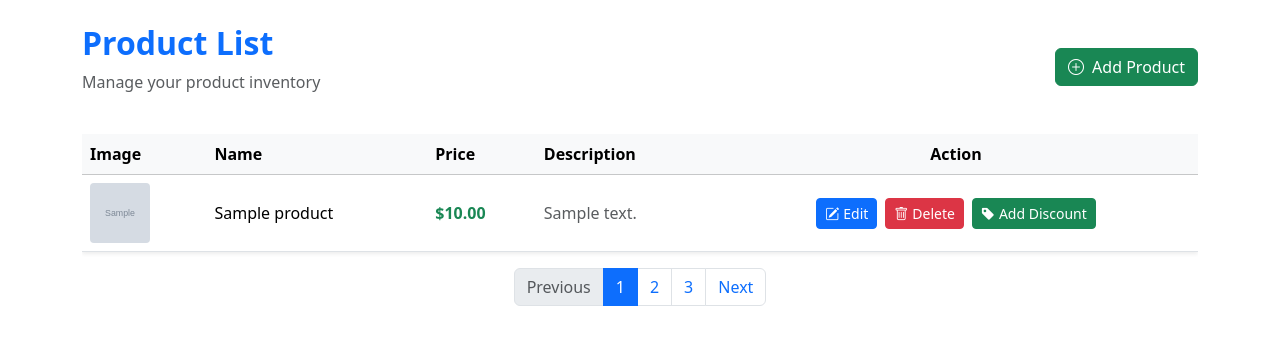
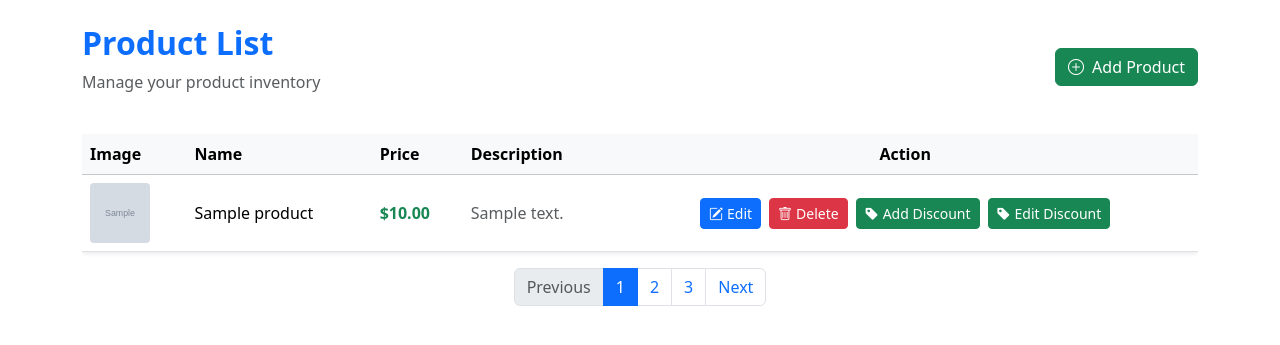
Before and after one commit to sahalshaad/e-commerce-online, a Django app: page /list_product/ in a window 1280 px wide. Shown: the top 345 px of the page. Run offline with Django 5.2, Linux system fonts and the light colour scheme; tables that the repository leaves empty hold one stand-in row (values such as "Sample post"); grey boxes marked "Sample" are stand-in pictures.

Commit message:
edit discount set

```diff
--- a/apps/models.py
+++ b/apps/models.py
@@ -66,7 +66,7 @@ class SellerSignup(models.Model):
         return self.name
 
 class Discount(models.Model):
-    product = models.ForeignKey(Product, models.CASCADE)
+    product = models.OneToOneField(Product, on_delete=models.CASCADE, related_name='discount')
     discount = models.CharField(max_length=10)
     starting_date = models.CharField(max_length=100)
     ending_date = models.CharField(max_length=100)
--- a/apps/templates/list_product.html
+++ b/apps/templates/list_product.html
@@ -70,8 +70,8 @@
                                     <i class="bi bi-tag-fill me-1"></i>Add Discount
                                 </a>
 
-                                {% if di.discount %}
-                                    <a href="{% url 'edit_discount' prod.id %}" onclick="return confirm('Are you sure you want to Edit Discount this item?');" class="btn btn-sm btn-success">
+                                {% if prod.has_discount and prod.discount %}
+                                    <a href="{% url 'edit_discount' prod.discount.id %}" onclick="return confirm('Are you sure you want to Edit Discount this item?');" class="btn btn-sm btn-success">
                                     <i class="bi bi-tag-fill me-1"></i>Edit Discount
                                     </a>
                                 {% endif %}
--- a/apps/views.py
+++ b/apps/views.py
@@ -3,7 +3,7 @@ from django.http import HttpRequest, HttpResponse
 from apps.models import *
 from datetime import date
 from decimal import Decimal
-
+from django.db.models import Exists, OuterRef
 
 # Create your views here.
 def index(request):
@@ -150,7 +150,9 @@ def add_product(request):
 
 
 def list_product(request):
-    product_obj = Product.objects.all()
+    product_obj = Product.objects.all().annotate(
+        has_discount = Exists(Discount.objects.filter(product=OuterRef('pk')))
+    )
     return render (request, 'list_product.html', {'product':product_obj})
 
 
```
Also changed, not shown: apps/migrations/0004_alter_discount_product.py (added), media/product/39624481-12842254_BOrPaiU.avif (added), media/product/CGG_Samsung_Galaxy_M51_1a3JQ0m.jpg (added).
